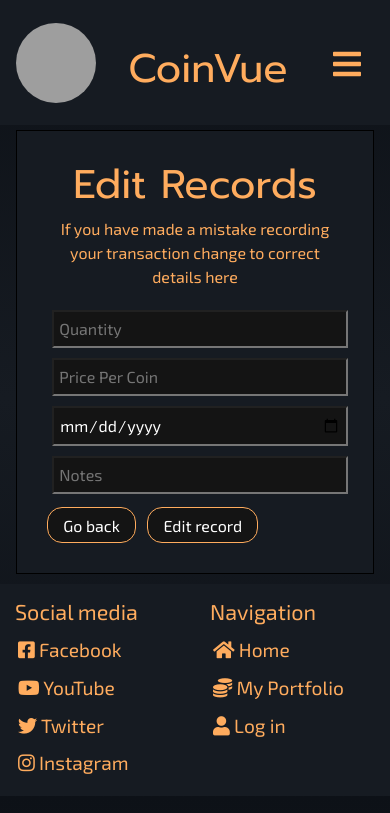
After one commit to luke2533/coin-vue, a Flask app: page /edit_record in a window 390 px wide. The commit adds this page. Shown: the top 813 px of the page. Run offline with Flask 2, Linux system fonts and the light colour scheme; some libraries are stand-ins or nearby versions; grey boxes are pictures that could not be loaded.

Commit message:
Edit record page styled and responsive on all devices

```diff
--- a/app.py
+++ b/app.py
@@ -166,6 +166,11 @@ def add_record():
     return render_template("add_record.html")
 
 
+@app.route("/edit_record")
+def edit_record():
+    return render_template("edit_record.html")
+
+
 if __name__ == "__main__":
     app.run(host=os.environ.get("IP"),
             port=int(os.environ.get("PORT")),
--- /dev/null
+++ b/templates/edit_record.html
@@ -0,0 +1,24 @@
+{% extends "base.html" %}
+{% block content %}
+
+    <div class="container-fluid">
+        <div class="row justify-content-center">
+            <div class="col-11 col-md-7 col-xl-4 record-section">
+                <h1 class="text-center">Edit Records</h1>
+                <p class="text-center">If you have made a mistake recording your transaction change to correct details here</p>
+
+                <form action="">
+                    <input type="text" placeholder="Quantity" class="record" id="edit_quantity" name="edit_quantity">
+                    <input type="text" placeholder="Price Per Coin" class="record" id="edit_per_coin" name="edit_per_coin">
+                    <input type="date" placeholder="Date" class="record" id="edit_date" name="edit_date">
+                    <input type="text" placeholder="Notes" class="record" id="edit_notes" name="edit_notes">
+                    <input type="hidden" id="total" name="total">
+
+                    <a href="{{ url_for('get_records') }}" class="prime-btn mt-2 mr-2">Go back</a>
+                    <button class="prime-btn mt-2" type="submit" name="type" value="Edit">Edit record</button>
+                </form>
+            </div>
+        </div>
+    </div>
+
+{% endblock %}
--- a/templates/records.html
+++ b/templates/records.html
@@ -32,7 +32,8 @@
                                     <td class="notes-overflow">{{ record.notes }}</td>
                                     <td>${{ record.total }}</td>
                                     <td>
-                                        <a href="#">Edit</a> |
+                                        <a href="{{ url_for('edit_record') }}">Edit</a> |
+                                        <!-- Need some sort of ID for record -->
                                         <a href="#">Delete</a>
                                         <!-- Delete record -->
                                     </td>
```
Also changed, not shown: README.md.
